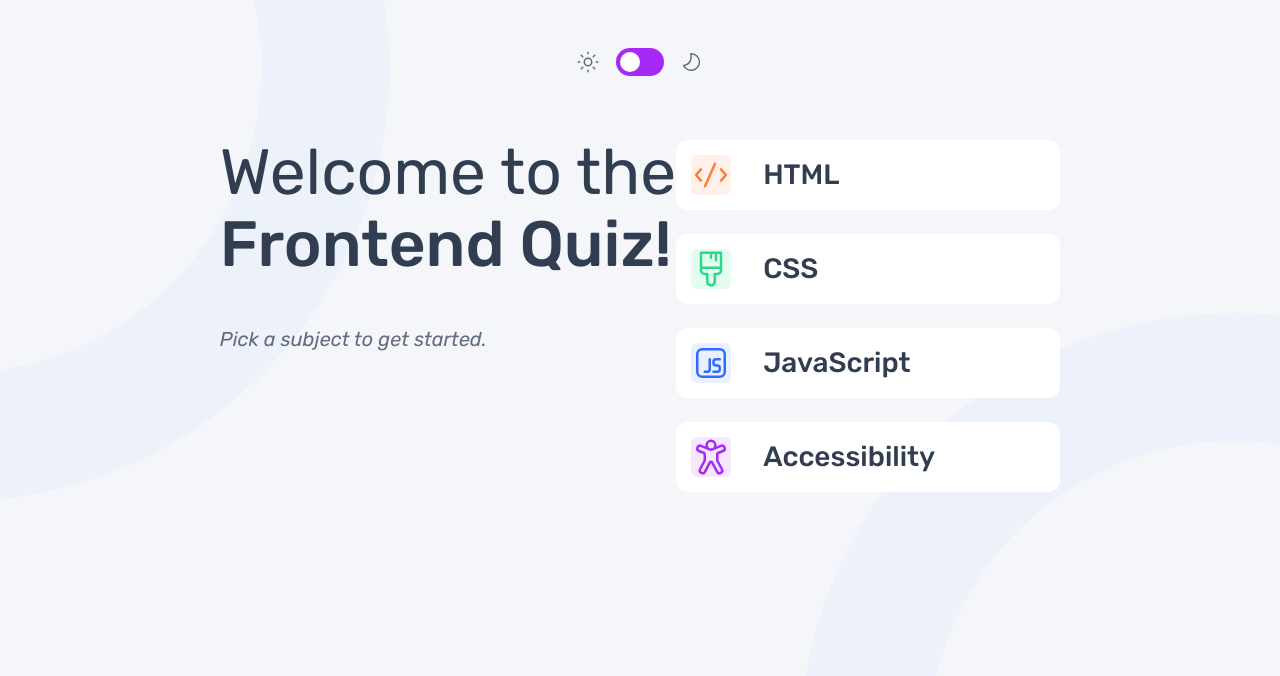
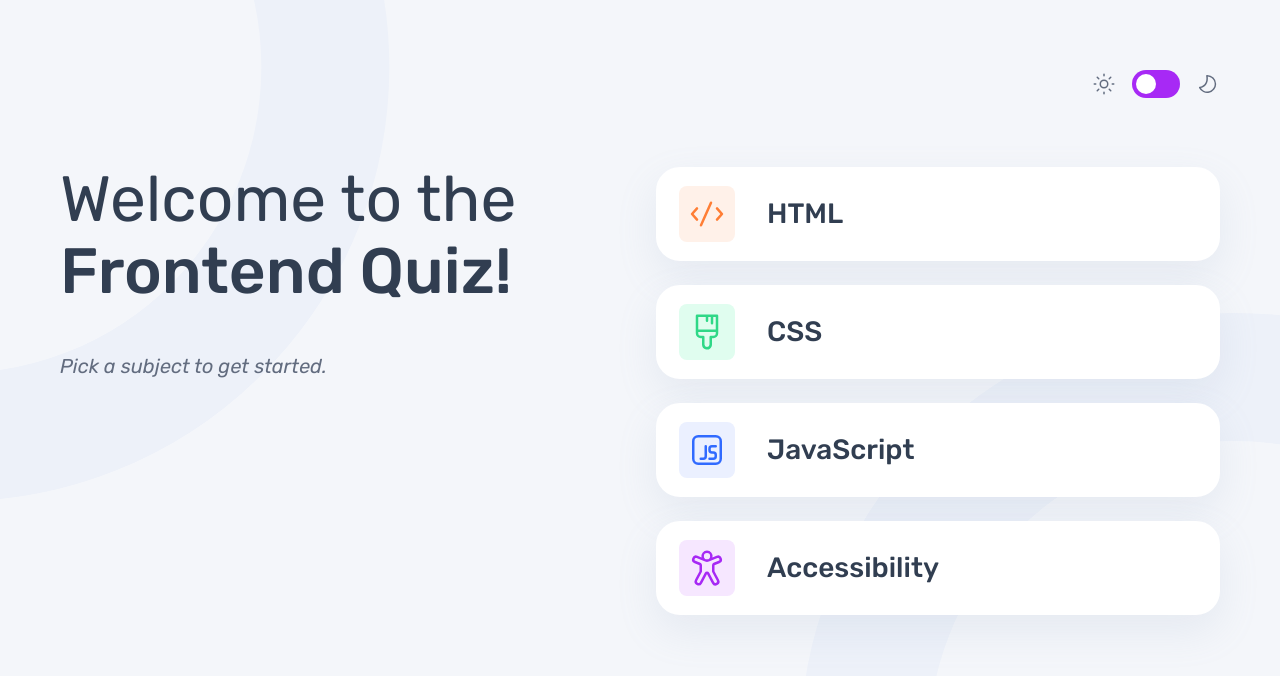
Before and after one commit to Valik3201/frontend-quiz-app, a React (Vite) app: page / in a window 1280 px wide. Shown: the top 676 px of the page. Built offline with nearby package versions, Linux system fonts and the light colour scheme.

Commit message:
style: update layout styles with Tailwind CSS

```diff
--- a/index.html
+++ b/index.html
@@ -6,7 +6,7 @@
     <meta name="viewport" content="width=device-width, initial-scale=1.0" />
     <title>Frontend Quiz</title>
   </head>
-  <body class="font-display">
+  <body class="font-display overflow-hidden">
     <div id="root"></div>
     <script type="module" src="/src/main.jsx"></script>
   </body>
--- a/src/components/ThemeSwitcher.jsx
+++ b/src/components/ThemeSwitcher.jsx
@@ -21,7 +21,7 @@ const ThemeSwitcher = () => {
   const iconMoon = darkMode ? "icon-moon-light.svg" : "icon-moon-dark.svg";
 
   return (
-    <div className="inline-flex gap-4 mt-12">
+    <div className="inline-flex gap-4 mt-[6%]">
       <img src={`/assets/${iconSun}`} alt="Light Theme Icon" />
       <label className="relative inline-block w-12 h-7 cursor-pointer">
         <input
--- a/src/pages/Home.jsx
+++ b/src/pages/Home.jsx
@@ -28,16 +28,18 @@ const Home = () => {
   }
 
   return (
-    <div className="flex flex-col items-center min-h-screen bg-light-grey dark:bg-dark-navy bg-cover bg-no-repeat bg-mobile-light md:bg-tablet-light lg:bg-desktop-light dark:bg-mobile-dark dark:md:bg-tablet-dark dark:lg:bg-desktop-dark text-dark-navy dark:text-pure-white">
+    <div className="bg-light-grey dark:bg-dark-navy bg-cover bg-no-repeat bg-mobile-light md:bg-tablet-light lg:bg-desktop-light dark:bg-mobile-dark dark:md:bg-tablet-dark dark:lg:bg-desktop-dark text-dark-navy dark:text-pure-white">
+      <div className="flex justify-center min-h-screen">
+        <div className="flex flex-col items-end">
           <ThemeSwitcher />
 
-      <div className="flex justify-between w-288 pt-16">
+          <div className="flex justify-between w-[1160px] mt-[6%]">
             <div className="flex flex-col gap-12">
-          <div className="flex flex-col gap-2">
+              <div className="flex flex-col gap-2 select-all">
                 <span className="text-4xl font-light">Welcome to the</span>
                 <span className="text-4xl font-medium">Frontend Quiz!</span>
               </div>
-          <p className="text-base italic text-grey-navy">
+              <p className="text-base italic text-grey-navy select-all">
                 Pick a subject to get started.
               </p>
             </div>
@@ -45,13 +47,15 @@ const Home = () => {
               {data.quizzes.map(({ title, icon }, index) => (
                 <li key={title}>
                   <button
-                className="flex items-center w-96 p-3 gap-8 cursor-pointer bg-pure-white dark:bg-navy border-[3px] border-pure-white dark:border-navy rounded-xl transition duration-300 ease-in-out transform hover:border-purple dark:hover:border-purple"
+                    className="flex items-center w-[564px] py-4 px-5 gap-8 cursor-pointer bg-pure-white dark:bg-navy border-[3px] border-pure-white dark:border-navy rounded-3xl transition duration-300 ease-in-out transform hover:border-purple dark:hover:border-purple shadow-light dark:shadow-dark"
                     onClick={() => startQuiz(title)}
                   >
                     <img
                       src={icon}
                       alt={`${title} icon`}
-                  className={`w-10 h-10 rounded-md ${getClassname(index)}`}
+                      className={`w-15 h-15 p-2 rounded-lg ${getClassname(
+                        index
+                      )}`}
                     />
                     <span className="text-xl font-medium">{title}</span>
                   </button>
@@ -60,6 +64,8 @@ const Home = () => {
             </ul>
           </div>
         </div>
+      </div>
+    </div>
   );
 };
 
--- a/tailwind.config.js
+++ b/tailwind.config.js
@@ -83,6 +83,10 @@ export default {
         "tablet-light": "url('/assets/pattern-background-tablet-light.svg')",
         "desktop-light": "url('/assets/pattern-background-desktop-light.svg')",
       },
+      boxShadow: {
+        dark: "0 16px 40px 0 rgba(49, 62, 81, 0.14)",
+        light: "0 16px 40px 0 rgba(143, 160, 193, 0.14);",
+      },
       spacing: {
         128: "32rem",
         144: "36rem",
```
Lines whose indentation alone changed are shown as unchanged.
